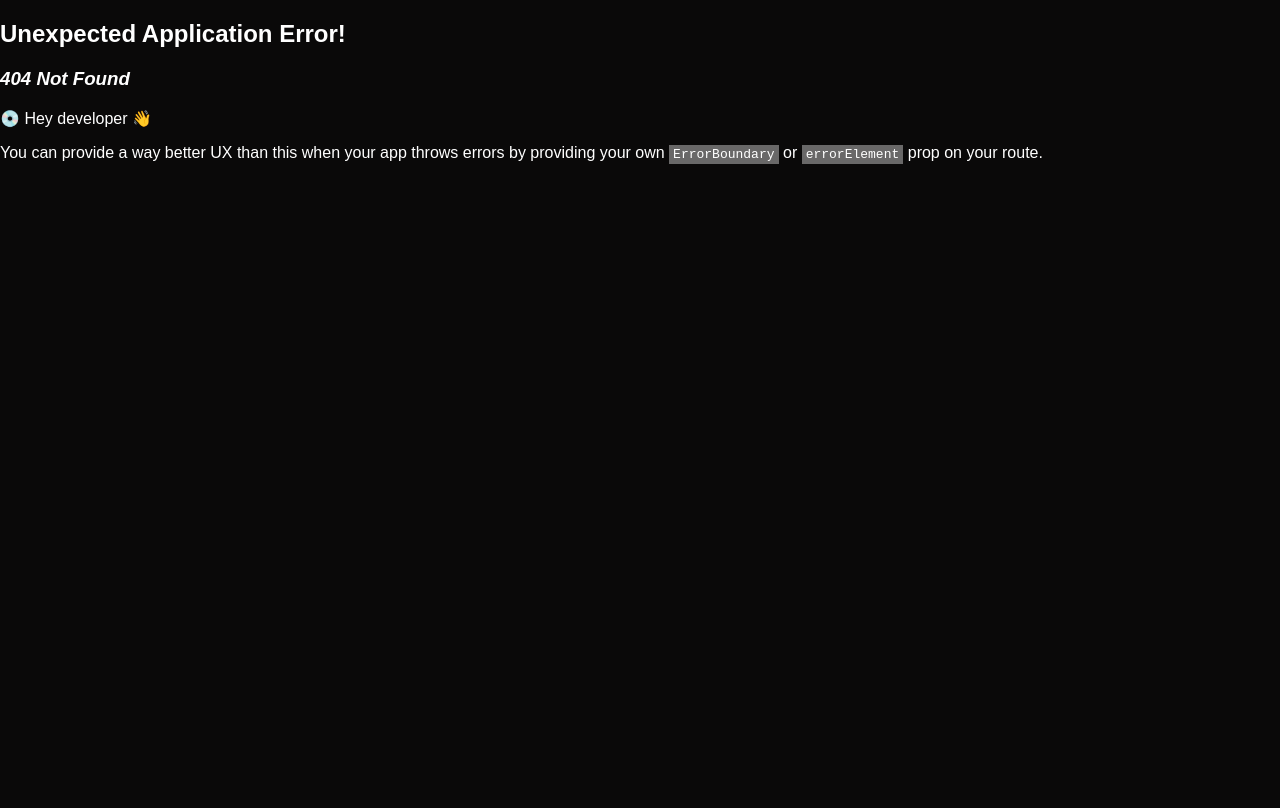
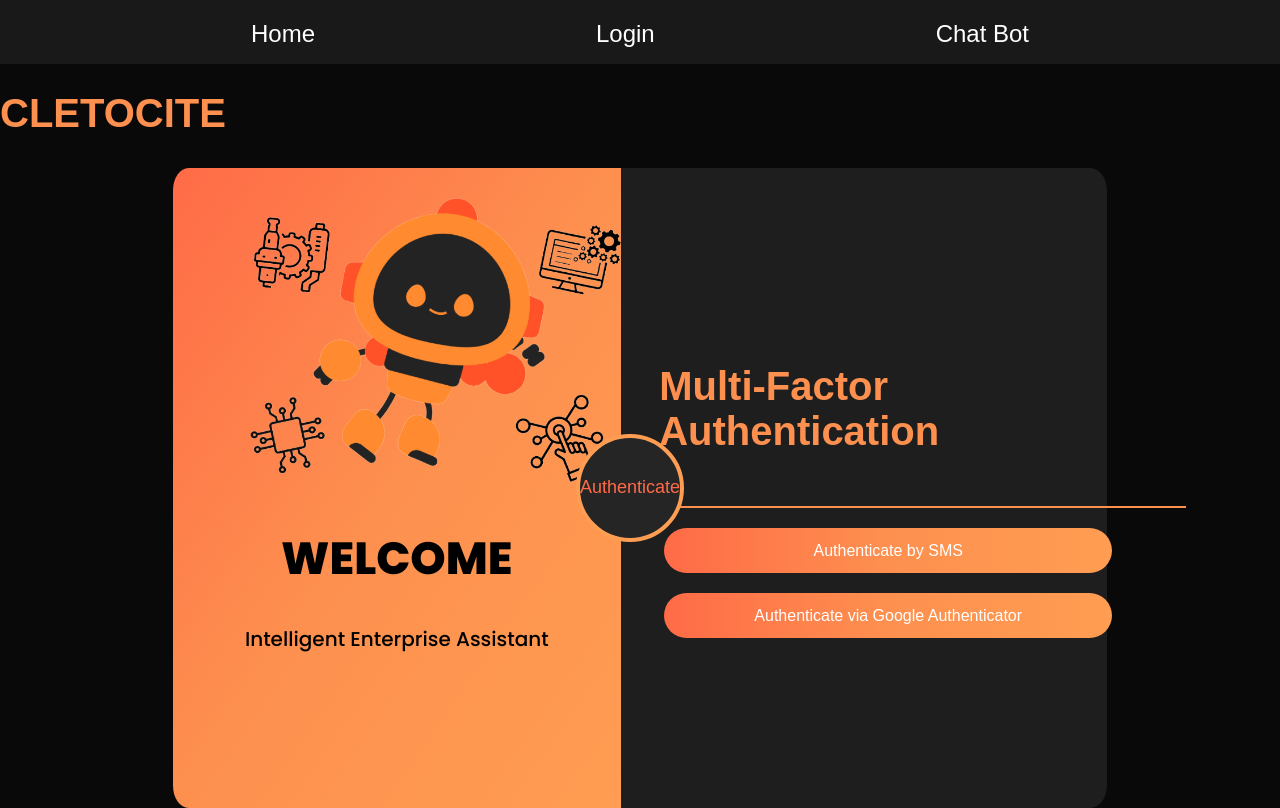
Before and after one commit to CowTheGreat/SIH24_Frontend, a React (Vite) app: page /multifactor in a window 1280 px wide. Before the commit this address had no page. Built offline with nearby package versions, Linux system fonts and the light colour scheme.

Commit message:
this commit includes Multifactor auth web pages

```diff
--- /dev/null
+++ b/src/components/loginComponents/MultiFactorAuth.jsx
@@ -0,0 +1,39 @@
+import { useNavigate } from "react-router-dom"; // Import useNavigate
+import LoginBot from "../../assets/loginbot.png";
+import Classes from "./MultiFactorAuth.module.css";
+
+function MultiFactor() {
+  const navigate = useNavigate(); // Initialize useNavigate
+
+  const handleGoogleAuth = () => {
+    navigate("/multifactor/google"); // Navigate to MultiFactorG page
+  };
+
+  return (
+    <div className={Classes.pageContainer}>
+      <h1>CLETOCITE</h1>
+      <div className={Classes.mainContainer}>
+        <div className={Classes.loginCircle}>Authenticate</div>
+        <div className={Classes.leftContainer}>
+          <img src={LoginBot} className={Classes.botimg} alt="bot" />
+          <h1>WELCOME</h1>
+          <p>Intelligent Enterprise Assistant</p>
+        </div>
+        <div className={Classes.rightContainer}>
+          <div className={Classes.authContainer}>
+            <h1>Multi-Factor Authentication</h1>
+            <div className={Classes.line}></div>
+            <div className={Classes.buttonBox}>
+              <button className={Classes.authButton}>Authenticate by SMS</button>
+              <button className={Classes.authButton} onClick={handleGoogleAuth}>
+                Authenticate via Google Authenticator
+              </button>
+            </div>
+          </div>
+        </div>
+      </div>
+    </div>
+  );
+}
+
+export default MultiFactor;
--- /dev/null
+++ b/src/components/loginComponents/MultiFactorAuth.module.css
@@ -0,0 +1,126 @@
+@import url("https://fonts.googleapis.com/css2?family=Poppins:wght@400;500;600;700&display=swap");
+
+.pageContainer {
+  color: white;
+}
+
+.mainContainer {
+  display: flex;
+  align-items: center;
+  justify-content: center;
+}
+
+.loginCircle {
+  display: flex;
+  justify-content: center;
+  align-items: center;
+  width: 100px;
+  height: 100px;
+  border: 4px solid rgb(255, 157, 82);
+  color: #ff6b47;
+  border-radius: 50%;
+  background: #252525;
+  font-size: 18px;
+  z-index: 2;
+  position: absolute;
+  left: 45vw;
+}
+
+.leftContainer {
+  width: 35vw;
+  height: 80vh;
+  background: linear-gradient(
+    to bottom right,
+    rgb(255, 107, 71),
+    rgb(253, 144, 79),
+    rgb(255, 157, 82)
+  );
+  border-top-left-radius: 3.5%;
+  border-bottom-left-radius: 3.5%;
+  font-family: "Poppins";
+}
+
+.rightContainer {
+  width: 35vw;
+  height: 80vh;
+  background-color: rgb(30, 30, 30);
+  border-top-right-radius: 3.5%;
+  border-bottom-right-radius: 3.5%;
+  display: flex;
+  align-items: center;
+  padding-left: 3vw;
+  color: rgb(253, 144, 79);
+}
+
+.line {
+  width: 135%;
+  height: 2px;
+  background-color: rgb(253, 144, 79);
+  margin: 20px 0;
+}
+
+.authContainer {
+  display: flex;
+  flex-direction: column;
+  align-items: center;
+  justify-content: center;
+}
+
+.buttonBox {
+  display: flex;
+  flex-direction: column;
+  gap: 20px;
+  width: 100%;
+  align-items: center;
+}
+
+.authButton {
+  width: 100%;
+  height: 45px;
+  background: linear-gradient(
+    to right,
+    rgb(255, 107, 71),
+    rgb(253, 144, 79),
+    rgb(255, 157, 82)
+  );
+  border: none;
+  outline: none;
+  border-radius: 40px;
+  color: white;
+  font-size: 16px;
+  cursor: pointer;
+  transition: background 0.3s ease;
+}
+
+.authButton:hover {
+  background: linear-gradient(
+    to right,
+    rgb(253, 144, 79),
+    rgb(255, 107, 71),
+    rgb(255, 157, 82)
+  );
+}
+
+.botimg {
+  width: 400px;
+  margin-left: 60px;
+  margin-top: 10px;
+}
+
+.leftContainer h1 {
+  font-family: Poppins;
+  font-size: 45px;
+  font-weight: 800;
+  line-height: 67.5px;
+  text-align: center;
+  color: rgb(0, 0, 0);
+}
+
+.leftContainer p {
+  font-family: Poppins;
+  font-size: 20px;
+  font-weight: 500;
+  line-height: 30px;
+  text-align: center;
+  color: rgb(0, 0, 0);
+}
--- /dev/null
+++ b/src/components/loginComponents/MultiFactorGoogle.jsx
@@ -0,0 +1,56 @@
+import React, { useState } from "react";
+import { useNavigate } from "react-router-dom";
+import Classes from "../loginComponents/MultiFactorGoogle.module.css";
+
+function MultiFactorGoogle() {
+  const [code, setCode] = useState(new Array(6).fill(""));
+  const navigate = useNavigate();
+
+  const handleChange = (element, index) => {
+    if (isNaN(element.value)) return;
+    setCode([...code.map((d, idx) => (idx === index ? element.value : d))]);
+
+    // Automatically focus next box
+    if (element.nextSibling) {
+      element.nextSibling.focus();
+    }
+  };
+
+  const handleSubmit = (e) => {
+    e.preventDefault();
+    const enteredCode = code.join("");
+    if (enteredCode.length === 6) {
+      // Here you can handle the verification process
+      alert("Code submitted: " + enteredCode);
+      navigate("/home"); // Redirect to home after verification
+    } else {
+      alert("Please enter a 6-digit code.");
+    }
+  };
+
+  return (
+    <div className={Classes.pageContainer}>
+      <h1>Google Authenticator</h1>
+      <form onSubmit={handleSubmit} className={Classes.formContainer}>
+        <div className={Classes.codeInputContainer}>
+          {code.map((digit, index) => (
+            <input
+              key={index}
+              type="text"
+              maxLength="1"
+              className={Classes.codeInputBox}
+              value={digit}
+              onChange={(e) => handleChange(e.target, index)}
+              onFocus={(e) => e.target.select()}
+            />
+          ))}
+        </div>
+        <button type="submit" className={Classes.submitButton}>
+          Submit
+        </button>
+      </form>
+    </div>
+  );
+}
+
+export default MultiFactorGoogle;
--- /dev/null
+++ b/src/components/loginComponents/MultiFactorGoogle.module.css
@@ -0,0 +1,75 @@
+@import url("https://fonts.googleapis.com/css2?family=Poppins:wght@400;500;700&display=swap");
+
+.pageContainer {
+  display: flex;
+  flex-direction: column;
+  align-items: center;
+  justify-content: center;
+  height: 100vh;
+  background-color: rgb(30, 30, 30);
+  color: white;
+  font-family: "Poppins", sans-serif;
+}
+
+h1 {
+  font-size: 2.5rem;
+  font-weight: 700;
+  color: rgb(253, 144, 79);
+  margin-bottom: 2rem;
+}
+
+.formContainer {
+  display: flex;
+  flex-direction: column;
+  align-items: center;
+}
+
+.codeInputContainer {
+  display: flex;
+  justify-content: space-between;
+  margin-bottom: 2rem;
+}
+
+.codeInputBox {
+  width: 50px;
+  height: 50px;
+  font-size: 1.5rem;
+  text-align: center;
+  background-color: rgb(30, 30, 30);
+  border: 2px solid rgb(253, 144, 79);
+  border-radius: 8px;
+  color: white;
+  margin: 0 5px;
+}
+
+.codeInputBox:focus {
+  border-color: rgb(255, 157, 82);
+  outline: none;
+}
+
+.submitButton {
+  width: 150px;
+  height: 45px;
+  background: linear-gradient(
+    to right,
+    rgb(255, 107, 71),
+    rgb(253, 144, 79),
+    rgb(255, 157, 82)
+  );
+  border: none;
+  outline: none;
+  border-radius: 40px;
+  color: white;
+  font-size: 1rem;
+  cursor: pointer;
+  transition: background 0.3s;
+}
+
+.submitButton:hover {
+  background: linear-gradient(
+    to right,
+    rgb(253, 144, 79),
+    rgb(255, 157, 82),
+    rgb(255, 107, 71)
+  );
+}
--- /dev/null
+++ b/src/routes/MultiFactor.jsx
@@ -0,0 +1,9 @@
+import MultiFactorAuth from '../components/loginComponents/MultiFactorAuth';
+
+function Multifactor() {
+  return (
+    <MultiFactorAuth />
+  );
+}
+
+export default Multifactor;
--- /dev/null
+++ b/src/routes/MultiFactorG.jsx
@@ -0,0 +1,9 @@
+import MultiFactorGoogle from '../components/loginComponents/MultiFactorGoogle';
+
+function MultiFactorG() {
+  return (
+    <MultiFactorGoogle />
+  );
+}
+
+export default MultiFactorG;
```
Also changed, not shown: src/main.jsx (+8 -4 lines).
